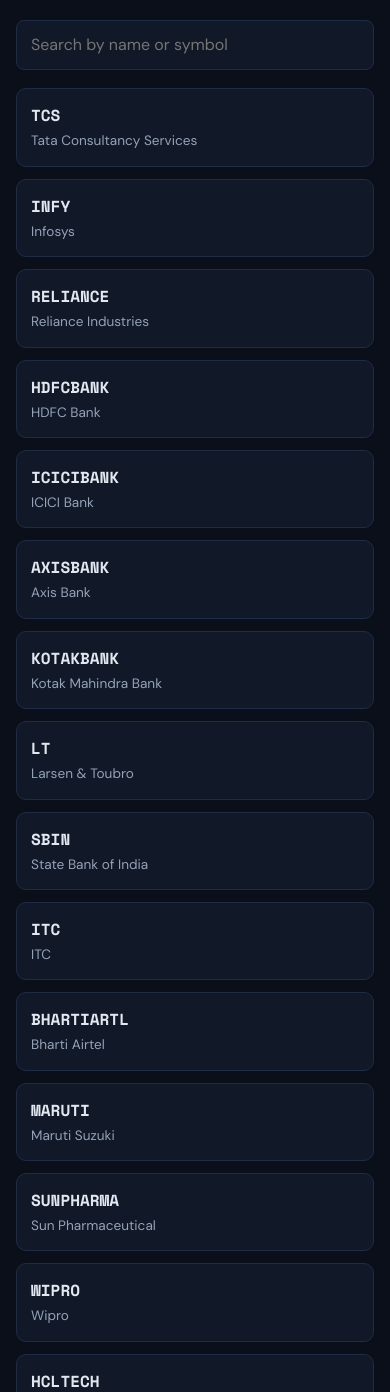
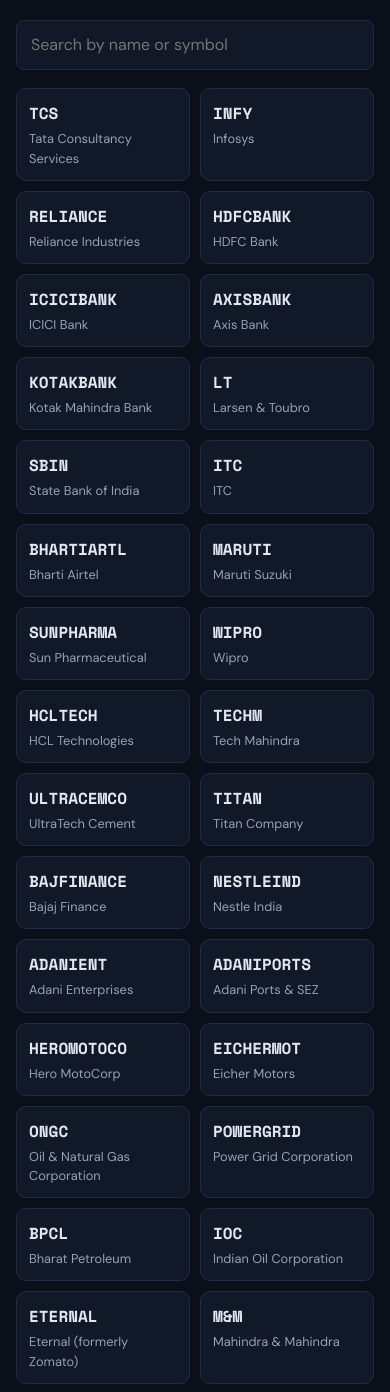
Before and after one commit to parthraorane86/Stock-Market-Predict, a Flask app: page / in a window 390 px wide. Shown: the part 126-1518 px from the top of the page. Run offline with Flask 3, Linux system fonts and the light colour scheme.

Commit message:
mobile browser optimization

```diff
--- a/app/charts.py
+++ b/app/charts.py
@@ -50,12 +50,12 @@
     ), row=2, col=1)
 
     fig.update_layout(
-        title=dict(text=title, font=dict(family="Space Mono", size=13, color="#94a3b8")),
+        title=dict(text=title, font=dict(family="Space Mono, monospace", size=13, color="#94a3b8")),
         template="plotly_dark", paper_bgcolor="#0b0f1a", plot_bgcolor="#111827",
         hovermode="x unified", xaxis_rangeslider_visible=False,
         legend=dict(orientation="h", yanchor="top", y=-0.08, xanchor="left", x=0,
                     font=dict(size=11), bgcolor="rgba(0,0,0,0)"),
-        height=580, margin=dict(l=0, r=0, t=45, b=20), autosize=True,
+        margin=dict(l=0, r=0, t=45, b=20), autosize=True,   # height comes from CSS
     )
     fig.update_xaxes(gridcolor="#1e2d45", zeroline=False,
                      rangebreaks=[dict(bounds=["sat", "mon"])])   # hide weekend gaps
--- a/app/routes.py
+++ b/app/routes.py
@@ -38,12 +38,13 @@
     pred_date = next_trading_day(history.index[-1].date())
     company = STOCKS[symbol]
 
-    chart_html = build_chart(chart_data, f"{company} — {PERIODS[period]}", prediction, pred_date)
+    short_symbol = symbol.removesuffix(".NS")
+    chart_html = build_chart(chart_data, f"{short_symbol} · {PERIODS[period]}", prediction, pred_date)
 
     return render_template(
         "stock.html",
         symbol=symbol,
-        short_symbol=symbol.removesuffix(".NS"),
+        short_symbol=short_symbol,
         company=company,
         period=period,
         period_buttons=PERIOD_BUTTONS,
--- a/app/static/css/style.css
+++ b/app/static/css/style.css
@@ -7,6 +7,12 @@
   --up: #00d4a0;
   --down: #f87171;
   --amber: #f59e0b;
+  color-scheme: dark;            /* dark scrollbars / native controls */
+}
+
+html {
+  -webkit-text-size-adjust: 100%;   /* stop iOS inflating text in landscape */
+  -webkit-tap-highlight-color: transparent;
 }
 
 * { box-sizing: border-box; }
@@ -19,7 +25,12 @@
   line-height: 1.5;
 }
 
-.page { max-width: 1100px; margin: 0 auto; padding: 24px 16px 48px; }
+.page {
+  max-width: 1100px; margin: 0 auto;
+  /* env(safe-area-*) keeps content clear of notches / rounded corners */
+  padding: calc(24px + env(safe-area-inset-top)) max(16px, env(safe-area-inset-right))
+           calc(48px + env(safe-area-inset-bottom)) max(16px, env(safe-area-inset-left));
+}
 
 h1 { font-family: "Space Mono", monospace; font-size: 1.6rem; margin: 0; }
 h2 { font-size: 1.1rem; margin: 0 0 14px; }
@@ -39,7 +50,10 @@
   gap: 12px; margin-bottom: 20px;
 }
 
-.back { display: inline-block; margin-bottom: 14px; color: var(--muted); text-decoration: none; }
+.back {
+  display: inline-flex; align-items: center; min-height: 44px; padding-right: 16px; margin-bottom: 6px;
+  color: var(--muted); text-decoration: none;
+}
 .back:hover { color: var(--text); }
 
 .badge {
@@ -63,18 +77,21 @@
   text-decoration: none; background: var(--panel);
   border: 1px solid var(--border); border-radius: 10px;
 }
-.card:hover { border-color: var(--up); }
+.card { min-height: 64px; justify-content: flex-start; }
+.card:active { border-color: var(--up); background: #0f2230; }
+@media (hover: hover) { .card:hover { border-color: var(--up); } }
 .card[hidden] { display: none; }
 .card-symbol { font-family: "Space Mono", monospace; font-weight: 700; }
 .card-name { color: var(--muted); font-size: 0.85rem; }
 
 .stats { display: grid; grid-template-columns: repeat(auto-fit, minmax(150px, 1fr)); gap: 12px; margin-bottom: 8px; }
 .stat {
+  min-width: 0;
   display: flex; flex-direction: column; gap: 2px; padding: 12px 14px;
   background: var(--panel); border: 1px solid var(--border); border-radius: 10px;
 }
 .label { color: var(--muted); font-size: 0.78rem; }
-.value { font-family: "Space Mono", monospace; font-size: 1.15rem; font-weight: 700; }
+.value { font-family: "Space Mono", monospace; font-size: 1.15rem; font-weight: 700; overflow-wrap: anywhere; }
 
 .panel {
   margin: 20px 0; padding: 20px;
@@ -96,17 +113,38 @@
 
 .periods { display: flex; flex-wrap: wrap; gap: 8px; margin: 20px 0 12px; }
 .period {
-  padding: 6px 14px; text-decoration: none; font-size: 0.85rem; color: var(--muted);
+  display: inline-flex; align-items: center; justify-content: center;
+  min-height: 44px; min-width: 52px; padding: 6px 14px; text-decoration: none; font-size: 0.85rem; color: var(--muted);
   background: var(--panel); border: 1px solid var(--border); border-radius: 6px;
 }
-.period:hover { color: var(--text); }
+@media (hover: hover) { .period:hover { color: var(--text); } }
+.period:active { border-color: var(--up); }
 .period.active { color: var(--bg); background: var(--up); border-color: var(--up); font-weight: 700; }
 
 .chart { border: 1px solid var(--border); border-radius: 12px; overflow: hidden; }
+/* Height lives in CSS (not in the Plotly layout) so it can change per screen size. */
+.chart .plotly-graph-div { height: 580px !important; }
 
 .disclaimer { margin-top: 32px; color: var(--muted); font-size: 0.8rem; text-align: center; }
 
+/* ── Phones ───────────────────────────────────────────────────────────────── */
 @media (max-width: 560px) {
   .top { flex-direction: column; }
   h1 { font-size: 1.3rem; }
+
+  .grid { grid-template-columns: repeat(2, 1fr); gap: 10px; }
+  .card { padding: 12px; }
+  .card-name { font-size: 0.8rem; }
+
+  .stats { grid-template-columns: repeat(2, 1fr); }
+  .panel { padding: 16px; }
+  .forecast .value { font-size: 1.35rem; }
+  .metrics li { flex-direction: column; gap: 2px; }   /* label above value, no cramped wrapping */
+
+  /* 8 period buttons -> tidy 4 x 2 grid of big tap targets */
+  .periods { display: grid; grid-template-columns: repeat(4, 1fr); gap: 8px; }
+  .period { min-width: 0; }
+
+  /* shorter chart that never fills the whole screen (also fine in landscape) */
+  .chart .plotly-graph-div { height: clamp(320px, 60vh, 420px) !important; }
 }
--- a/app/templates/base.html
+++ b/app/templates/base.html
@@ -2,7 +2,9 @@
 <html lang="en">
 <head>
   <meta charset="UTF-8">
-  <meta name="viewport" content="width=device-width, initial-scale=1">
+  <meta name="viewport" content="width=device-width, initial-scale=1, viewport-fit=cover">
+  <meta name="theme-color" content="#0b0f1a">
+  <meta name="color-scheme" content="dark">
   <title>{% block title %}Stock Market Prediction{% endblock %}</title>
   <link rel="preconnect" href="https://fonts.googleapis.com">
   <link rel="preconnect" href="https://fonts.gstatic.com" crossorigin>
```
Also changed, not shown: app/templates/stock.html (+18 -0 lines).
